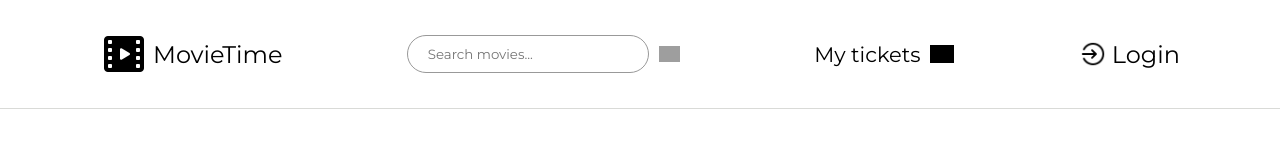
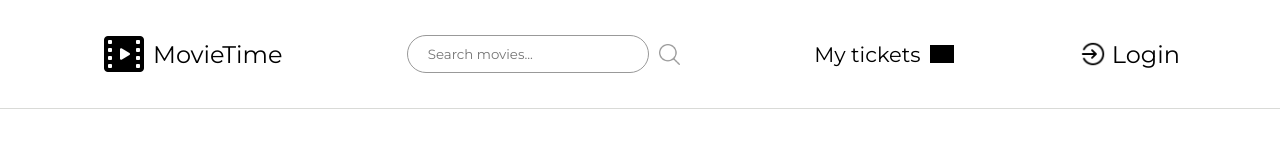
Before and after one commit to aigerimqz/WebDevProject, an Angular app in the folder Frontend/Project/: page / in a window 1280 px wide. Shown: the top 157 px of the page. Built offline with nearby package versions, Linux system fonts and the light colour scheme; no server answers; grey boxes are pictures that could not be loaded.

Commit message:
icon update

```diff
--- a/Frontend/Project/src/app/app.component.html
+++ b/Frontend/Project/src/app/app.component.html
@@ -13,7 +13,7 @@
         [(ngModel)]="searchText"
         (input)="onSearchChange()"
       />
-      <img src="https://cdn-user-icons.flaticon.com/34571/34571460/1766346974515.svg?token=exp=1766347875~hmac=2d930ed67d560abeb4b862a609842524" alt="">
+      <img [src]="'search.png'" alt="">
     </div>
 
 
```
Also changed, not shown: Frontend/Project/public/search.png (added).
